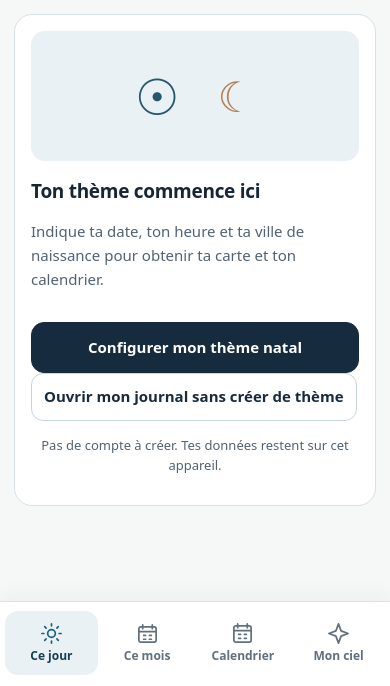
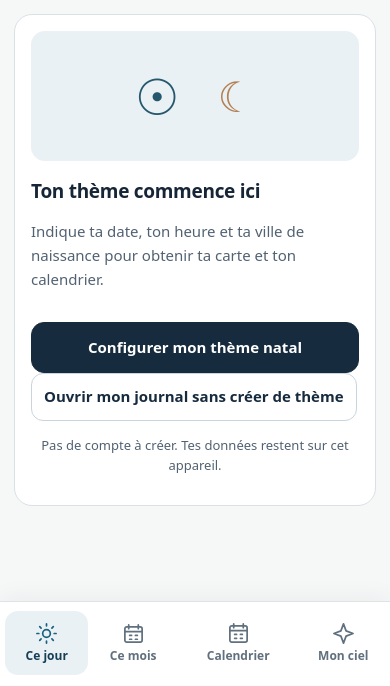
Before and after one commit to volcoce/ASTRA-P1-Android, a website with bundled scripts: page app/src/main/assets/index.html in a window 390 px wide. Shown: the part 158-844 px from the top of the page. Built offline with nearby package versions, Linux system fonts and the light colour scheme.

Commit message:
fix(mobile): allocate more width to Calendrier label at enlarged font sizes

```diff
--- a/app/src/main/assets/atlas-ui.css
+++ b/app/src/main/assets/atlas-ui.css
@@ -46,7 +46,8 @@ button{font-family:inherit}
 button:focus-visible,[role="button"]:focus-visible,summary:focus-visible,input:focus-visible,
 textarea:focus-visible,select:focus-visible{outline:3px solid #237b99;outline-offset:3px}
 .bottom-nav{z-index:40;border-top:1px solid #dce4e8;background:#fff;
-  padding:9px 9px max(11px,var(--astra-safe-bottom));gap:3px;box-shadow:0 -5px 22px #172b3e0b}
+  padding:9px 9px max(11px,var(--astra-safe-bottom));gap:3px;box-shadow:0 -5px 22px #172b3e0b;
+  grid-template-columns:minmax(0,.9fr) minmax(0,.9fr) minmax(0,1.3fr) minmax(0,.9fr)}
 .bottom-nav .nav{color:#60707e;border-radius:13px;min-height:58px;
   display:flex;flex-direction:column;align-items:center;justify-content:center;
   gap:4px;line-height:1.25;font-size:12px;font-weight:650;padding:7px 1px;
```
